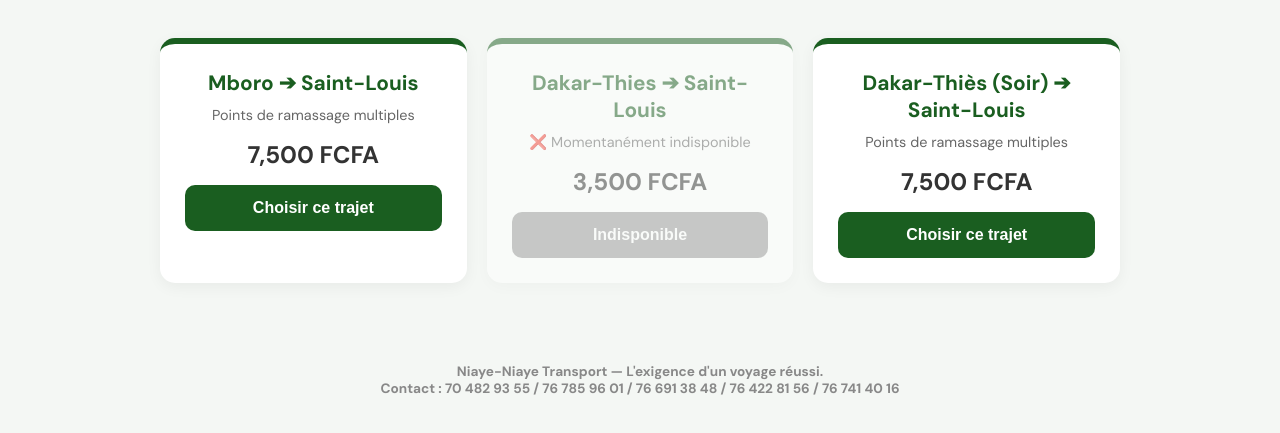
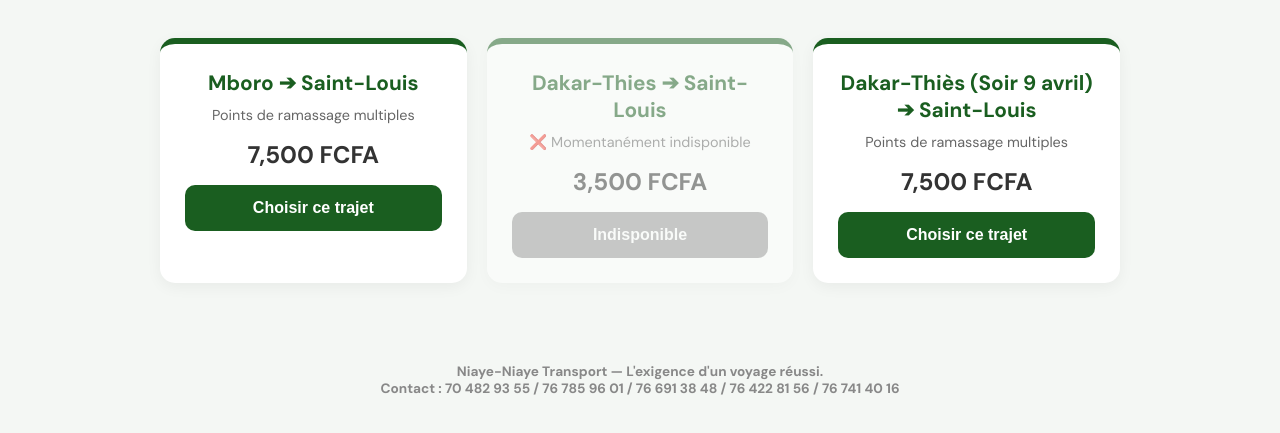
Before and after one commit to M-T-Dieng/niayeniayetransport, a plain HTML site: page index.html in a window 1280 px wide. Shown: the part 265-698 px from the top of the page. Drawn offline with Linux system fonts and the light colour scheme.

Commit message:
Modification de la date

```diff
--- a/index.html
+++ b/index.html
@@ -166,10 +166,9 @@ const trajets = [
   },
   {
     id: 3,
-    from: "Dakar-Thiès (Soir)", to: "Saint-Louis",
+    from: "Dakar-Thiès (Soir 9 avril)", to: "Saint-Louis",
     prix: 7500,
     points: [
-      "Le 09 Avril Soir",
       "15h00 : Bountou Pikine - Station TOTAL",
       "15h10 : Fass mbao - Arrêt ICS",
       "15h20 : Keur Mbaye fall (Djouma Dji)",
```
